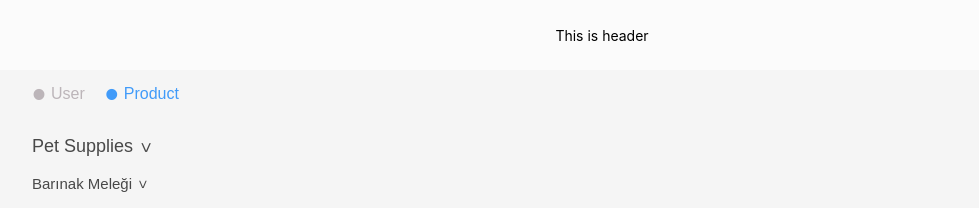
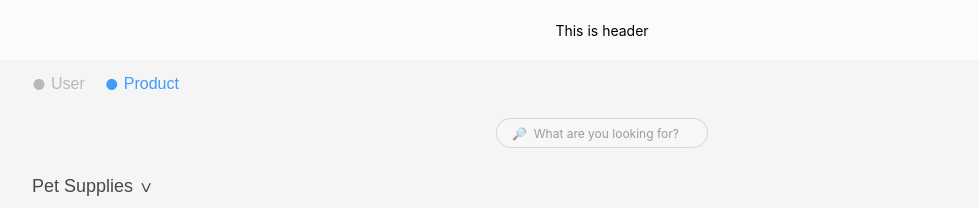
Before and after one commit to alisaitbilgi/paw-link, a React (Create React App) app: page /dashboard in a window 1280 px wide. Both pictures are taken after a click on the button "Product". Shown: the top 208 px of the page, without its empty margins (38-1017 px from the left). Built offline with nearby package versions, Linux system fonts and the light colour scheme.

Commit message:
Implement search

```diff
--- a/package.json
+++ b/package.json
@@ -6,6 +6,7 @@
     "@testing-library/jest-dom": "^5.16.5",
     "@testing-library/react": "^13.3.0",
     "@testing-library/user-event": "^13.5.0",
+    "lodash.debounce": "^4.0.8",
     "react": "^18.2.0",
     "react-dom": "^18.2.0",
     "react-router-dom": "^6.3.0",
@@ -37,6 +38,7 @@
     ]
   },
   "devDependencies": {
+    "@types/lodash.debounce": "^4.0.7",
     "tslint-config-airbnb": "^5.11.2"
   }
 }
--- a/src/components/Header/Header.module.css
+++ b/src/components/Header/Header.module.css
@@ -2,7 +2,7 @@
     display: flex;
     align-items: center;
     justify-content: center;
-    height: 70px;
+    height: 60px;
     background-color: #fbfbfb;
     font-size: 14px;
 }
--- /dev/null
+++ b/src/components/SearchBar/SearchBar.module.css
@@ -0,0 +1,21 @@
+.searchBarContainer {
+    display: flex;
+    justify-content: center;
+    margin: 10px 0;
+}
+
+.searchBar {
+    all: unset;
+    width: 180px;
+    font-size: 12px;
+    height: 24px;
+    padding: 2px 15px;
+    border-radius: 15px;
+    border: 1px solid rgba(165, 168, 166, 0.4);
+    color: #333333;
+    background-color: #f7f7f7;
+    display: flex;
+    align-items: center;
+    justify-content: center;
+    cursor: text;
+}
--- /dev/null
+++ b/src/components/SearchBar/SearchBar.tsx
@@ -0,0 +1,33 @@
+import { Component } from "react";
+import styles from "./SearchBar.module.css";
+import debounce from "lodash.debounce";
+
+interface Props {
+    onSearch: (value: string) => void;
+}
+
+class SearchBar extends Component<Props, any> {
+    constructor(props: Props) {
+        super(props);
+        this.handleSearch = debounce(this.handleSearch, 350);
+    }
+
+    handleSearch = (event: any) => {
+        this.props.onSearch(event.target.value);
+    }
+
+    render() {
+        return(
+            <div className={styles.searchBarContainer}>
+                <input
+                    placeholder="🔎  What are you looking for?"
+                    className={styles.searchBar}
+                    // @ts-ignore
+                    onChange={this.handleSearch}
+                />
+            </div>
+        );
+    }
+}
+
+export default SearchBar;
--- a/src/core/fixtures/products/campaigns.ts
+++ b/src/core/fixtures/products/campaigns.ts
@@ -4,42 +4,42 @@ import barinakMelegiTrend from "../data/trend/barinakMelegi";
 export default [
     {
         name: "Pet Supplies",
-        id: 111,
+        id: Math.random(),
         categories: [
             {
                 name: "Barınak Meleği",
-                id: 1111,
+                id: Math.random(),
                 items: barinakMelegiHeps.filter((each, idx) => idx < 7),
             },
             {
                 name: "Haytap",
-                id: 2222,
+                id: Math.random(),
                 items: barinakMelegiHeps.filter((each, idx) => idx >= 6 && idx < 10),
             },
             {
                 name: "Kızılay",
-                id: 3333,
+                id: Math.random(),
                 items: barinakMelegiHeps.filter((each, idx) => idx >= 10 && idx < 17),
             },
             {
                 name: "AFAD",
-                id: 4444,
+                id: Math.random(),
                 items: barinakMelegiTrend.filter((each, idx) => idx >= 16 && idx <= 20),
             },
         ],
     },
     {
         name: "Electronics",
-        id: 222,
+        id: Math.random(),
         categories: [
             {
                 name: "AFAD",
-                id: 44444,
+                id: Math.random(),
                 items: barinakMelegiTrend.filter((each, idx) => idx >= 16 && idx <= 20),
             },
             {
                 name: "Cansuyu",
-                id: 3333,
+                id: Math.random(),
                 items: barinakMelegiHeps.filter((each, idx) => idx >= 3 && idx < 17),
             },
         ],
--- a/src/core/fixtures/users/campaigns.ts
+++ b/src/core/fixtures/users/campaigns.ts
@@ -4,78 +4,78 @@ import barinakMelegiTrend from "../data/trend/barinakMelegi";
 export default [
     {
         name: "Barınak Meleği",
-        id: 111,
+        id: Math.random(),
         categories: [
             {
                 name: "Electronics",
-                id: 1111,
+                id: Math.random(),
                 items: barinakMelegiHeps.filter((each, idx) => idx < 7),
             },
             {
                 name: "Books",
-                id: 2222,
+                id: Math.random(),
                 items: barinakMelegiHeps.filter((each, idx) => idx >= 6 && idx < 10),
             },
             {
                 name: "Health Care",
-                id: 3333,
+                id: Math.random(),
                 items: barinakMelegiHeps.filter((each, idx) => idx >= 10 && idx < 17),
             },
             {
                 name: "Feed",
-                id: 4444,
+                id: Math.random(),
                 items: barinakMelegiHeps.filter((each, idx) => idx >= 16 && idx <= 20),
             },
         ],
     },
     {
         name: "Haytap",
-        id: 222,
+        id: Math.random(),
         categories: [
             {
                 name: "Cat Socks",
-                id: 11111,
+                id: Math.random(),
                 items: barinakMelegiTrend.filter((each, idx) => idx < 7),
             },
             {
                 name: "Dog Toys",
-                id: 22222,
+                id: Math.random(),
                 items: barinakMelegiTrend.filter((each, idx) => idx >= 6 && idx < 10),
             },
             {
                 name: "Electronics",
-                id: 33333,
+                id: Math.random(),
                 items: barinakMelegiTrend.filter((each, idx) => idx >= 10 && idx < 16),
             },
             {
                 name: "Furniture",
-                id: 44444,
+                id: Math.random(),
                 items: barinakMelegiTrend.filter((each, idx) => idx >= 16 && idx <= 20),
             },
         ],
     },
     {
         name: "Kızılay",
-        id: 333,
+        id: Math.random(),
         categories: [
             {
                 name: "Books",
-                id: 111111,
+                id: Math.random(),
                 items: barinakMelegiTrend.filter((each, idx) => idx < 7),
             },
             {
                 name: "Baby Care",
-                id: 222222,
+                id: Math.random(),
                 items: barinakMelegiTrend.filter((each, idx) => idx >= 6 && idx < 10),
             },
             {
                 name: "Home and Kitchen",
-                id: 333333,
+                id: Math.random(),
                 items: barinakMelegiTrend.filter((each, idx) => idx >= 10 && idx < 16),
             },
             {
                 name: "Luggage",
-                id: 444444,
+                id: Math.random(),
                 items: barinakMelegiTrend.filter((each, idx) => idx >= 16 && idx <= 20),
             },
         ],
--- a/src/index.css
+++ b/src/index.css
@@ -42,3 +42,7 @@ a {
     color: inherit; /* blue colors for links too */
     text-decoration: inherit; /* no underline */
 }
+
+input::placeholder {
+    opacity: .7;
+}
--- a/src/pages/Dashboard/Dashboard.module.css
+++ b/src/pages/Dashboard/Dashboard.module.css
@@ -12,7 +12,6 @@
 }
 
 .campaignBox {
-    max-height: 1310px;
 }
 
 .campaignBoxHidden .chevron, .categoryBoxHidden .chevron {
@@ -32,7 +31,6 @@
 }
 
 .categoryBox {
-    max-height: 640px;
     margin: 10px 0;
 }
 
@@ -79,7 +77,6 @@
     display: flex;
     flex-direction: column;
     flex: 1;
-    max-height: 1310px;
 }
 
 .categoryItemsContainer {
@@ -87,8 +84,6 @@
     flex-wrap: wrap;
     flex: 1;
     padding-top: 10px;
-    overflow-y: auto;
-    max-height: 640px;
 }
 
 .campaignItem {
--- a/src/pages/Dashboard/Dashboard.tsx
+++ b/src/pages/Dashboard/Dashboard.tsx
@@ -8,6 +8,7 @@ import styles from "./Dashboard.module.css";
 import classname from "../../core/utils/classNames";
 import formatPrice from "../../core/utils/formatPrice";
 import calculateStar from "../../core/utils/calculateStar";
+import SearchBar from "../../components/SearchBar/SearchBar";
 
 export enum OPTIONS {
     User = "User",
@@ -15,22 +16,26 @@ export enum OPTIONS {
 }
 
 interface State {
+    defaultCampaigns: any[];
     campaigns: any[];
     loading: boolean;
     selectedOption: OPTIONS;
     campaignStates: any;
     categoryStates: any;
     campaignActive: any;
+    searchText: string;
 }
 
 class Dashboard extends Component<unknown, State> {
     state = {
         loading: false,
         selectedOption: OPTIONS.User,
+        defaultCampaigns: [],
         campaigns: [],
         campaignStates: {},
         categoryStates: {},
         campaignActive: null,
+        searchText: "",
     };
 
     async componentDidMount() {
@@ -38,7 +43,10 @@ class Dashboard extends Component<unknown, State> {
     }
 
     async componentDidUpdate(_props: any, prevState: State) {
-        if (this.state.selectedOption !== prevState.selectedOption) {
+        const { selectedOption: prevOption } = prevState;
+        const { selectedOption } = this.state;
+
+        if (selectedOption !== prevOption) {
             await this.loadCampaigns();
         }
     }
@@ -49,7 +57,7 @@ class Dashboard extends Component<unknown, State> {
         const { selectedOption } = this.state;
         const campaigns = await getCampaigns(selectedOption);
 
-        this.setState({ campaigns, loading: false }, () => {
+        this.setState({ campaigns, loading: false, defaultCampaigns: campaigns }, () => {
             const campaignStates: any = {};
             const categoryStates: any = {};
 
@@ -223,8 +231,48 @@ class Dashboard extends Component<unknown, State> {
         this.setState({ selectedOption });
     }
 
+    handleSearch = (searchText: string) => {
+        const { defaultCampaigns, campaigns } = this.state;
+
+        this.setState({ searchText }, () => {
+            if (searchText === "") {
+                this.setState({ campaigns: defaultCampaigns });
+
+                return;
+            }
+
+            this.setState({ campaigns: defaultCampaigns });
+
+            const newCampaigns: any = [];
+
+            defaultCampaigns.forEach((campaign: any) => {
+                const { categories } = campaign;
+                const newCategories: any = [];
+
+                categories.forEach((category: any) => {
+                    const { items } = category;
+                    const newItems = items.filter((item: any) => {
+                        const productName = (item.name ?? item.title ?? "").toLocaleLowerCase();
+
+                        return productName.includes(searchText.toLocaleLowerCase());
+                    }) ?? [];
+
+                    if (newItems.length > 0) {
+                        newCategories.push({ ...category, items: newItems });
+                    }
+                });
+
+                if (newCategories.length > 0) {
+                    newCampaigns.push({ ...campaign, categories: newCategories });
+                }
+            });
+
+            this.setState({ campaigns: newCampaigns });
+        });
+    }
+
     render() {
-        const { loading } = this.state;
+        const { loading, selectedOption } = this.state;
 
         return(
             <div className="pageContainer">
@@ -233,6 +281,10 @@ class Dashboard extends Component<unknown, State> {
                     options={[OPTIONS.User, OPTIONS.Product]}
                     onSelect={this.setSelectedOption}
                 />
+                {
+                    selectedOption === OPTIONS.Product &&
+                    <SearchBar onSearch={this.handleSearch}/>
+                }
                 <div className={styles.dashboardContent}>
                     {
                         loading
```
Also changed, not shown: 1 other file (tests, documents, lock files or other folders).
